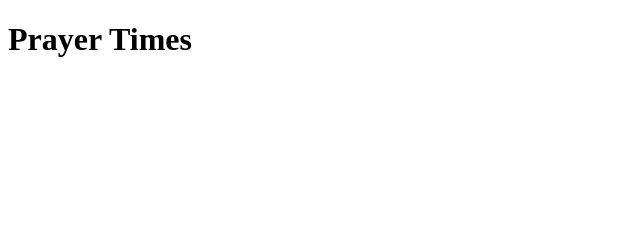
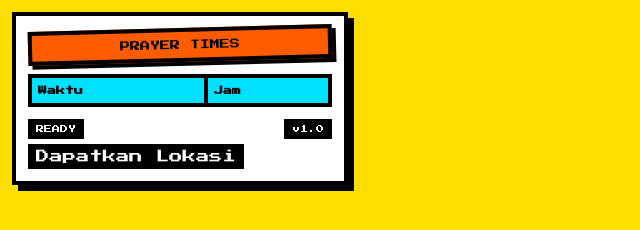
Before and after one commit to arrizarisky/Prayer-Times, a browser extension: page index.html in a window 1280 px wide. Shown: the whole page, without its empty margins (0-640 px from the left). Drawn offline with Linux system fonts and the light colour scheme.

Commit message:
`Update index.html and script.js to display prayer times based on user location`

```diff
--- a/index.html
+++ b/index.html
@@ -1,13 +1,57 @@
 <!DOCTYPE html>
-<html lang="en">
+<html lang="id">
   <head>
     <meta charset="UTF-8" />
-    <meta name="viewport" content="width=device-width, initial-scale=1.0" />
-    <title>Prayer Times</title>
+    <title>Pixel Prayer Times</title>
+
+    <link
+      href="https://fonts.googleapis.com/css2?family=Press+Start+2P&display=swap"
+      rel="stylesheet"
+    />
+    <link rel="stylesheet" href="style.css" />
   </head>
+
   <body>
-    <div id="app"></div>
+    <div id="app">
+      <div class="title-bar">PRAYER TIMES</div>
 
+      <table id="table">
+        <thead>
+          <tr>
+            <th>Waktu</th>
+            <th>Jam</th>
+          </tr>
+        </thead>
+        <tbody id="tableBody">
+          <!-- <tr>
+            <td>Subuh</td>
+            <td class="time">04:32</td>
+          </tr>
+          <tr>
+            <td>Dzuhur</td>
+            <td class="time">12:05</td>
+          </tr>
+          <tr>
+            <td>Ashar</td>
+            <td class="time">15:20</td>
+          </tr>
+          <tr>
+            <td>Maghrib</td>
+            <td class="time">18:12</td>
+          </tr>
+          <tr>
+            <td>Isya</td>
+            <td class="time">19:24</td>
+          </tr> -->
+        </tbody>
+      </table>
+
+      <div class="status-bar">
+        <span class="badge">READY</span>
+        <span class="badge">v1.0</span>
+      </div>
+      <button id="getLocation">Dapatkan Lokasi</button>
+    </div>
     <script src="script.js"></script>
   </body>
 </html>
--- a/script.js
+++ b/script.js
@@ -8,31 +8,60 @@ function prayerTimes(latitude, longitude) {
   )
     .then((response) => response.json())
     .then(function (response) {
-      console.log(response.data[1][0].timings);
+      let date = new Date();
+      let today = date.getDate - 1;
+      const data = response.data[1][0].timings;
+
+      let app = document.getElementById("app");
+      let table = document.getElementById("table");
+      let tbody = document.getElementById("tableBody");
+
+      for (i in data) {
+        let row = tbody.insertRow();
+        let name = row.insertCell(0);
+        let time = row.insertCell(1);
+        name.innerHTML = i;
+        time.innerHTML = data[i];
+        tbody.appendChild(row);
+      }
+      table.appendChild(tbody);
+      app.appendChild(table);
     });
 }
 
-function success(position) {
-  prayerTimes(position.coords.latitude, position.coords.longitude);
-}
+document.addEventListener("DOMContentLoaded", () => {
+  const btn = document.getElementById("getLocation");
 
-function error() {
-  alert("Lokasi tidak dapat dijangkau");
-}
+  if (!btn) {
+    console.error("Tombol getLocation tidak ditemukan");
+    return;
+  }
 
-function getUserLocation() {
-  if (navigator.geolocation) {
+  btn.addEventListener("click", getUserLocation);
+
+  function getUserLocation() {
+    alert("Lokasi anda terdeteksi");
+
+    if (!navigator.geolocation) {
+      alert("Browser tidak mendukung geolocation");
+      return;
+    }
+
     navigator.geolocation.getCurrentPosition(success, error);
-  } else {
-    alert("Dibutuhkan lokasi untuk Prayer Times");
   }
-}
+
+  function success(position) {
+    prayerTimes(position.coords.latitude, position.coords.longitude);
+
+    btn.style.display = "none";
+  }
+
+  function error() {
+    alert("Lokasi tidak dapat dijangkau");
+  }
+});
 
 function main() {
-  let app = document.getElementById("app");
-  let Title = document.createElement("h1");
-  Title.innerHTML = "Prayer Times";
-  app.appendChild(Title);
   getUserLocation();
 }
 main();
--- /dev/null
+++ b/style.css
@@ -0,0 +1,96 @@
+:root {
+  --yellow: #ffde00;
+  --orange: #ff5c00;
+  --blue: #00e0ff;
+  --pink: #ffc7ff;
+  --black: #000;
+  --white: #fff;
+  --border: 4px;
+  --shadow: 6px;
+}
+
+/* === POPUP BASE === */
+body {
+  margin: 0;
+  width: 360px;
+  height: auto;
+  background: var(--yellow);
+  font-family: "Press Start 2P", monospace;
+  color: var(--black);
+}
+
+/* === WINDOW STYLE === */
+#app {
+  margin: 12px;
+  background: var(--white);
+  border: var(--border) solid var(--black);
+  box-shadow: var(--shadow) var(--shadow) 0 var(--black);
+  padding: 12px;
+}
+
+/* === HEADER / TITLE BAR === */
+.title-bar {
+  background: var(--orange);
+  border: var(--border) solid var(--black);
+  box-shadow: 4px 4px 0 var(--black);
+  padding: 8px;
+  text-align: center;
+  font-size: 10px;
+  margin-bottom: 12px;
+  transform: rotate(-1.5deg);
+}
+
+/* === TABLE === */
+table {
+  width: 100%;
+  border-collapse: collapse;
+  font-size: 9px;
+}
+
+th,
+td {
+  border: var(--border) solid var(--black);
+  padding: 8px 6px;
+}
+
+th {
+  background: var(--blue);
+  text-align: left;
+}
+
+td.time {
+  text-align: right;
+  font-weight: bold;
+}
+
+tr:nth-child(even) {
+  background: #f2f2f2;
+}
+
+tr:hover {
+  background: var(--pink);
+}
+
+/* === FOOTER STATUS === */
+.status-bar {
+  margin-top: 12px;
+  display: flex;
+  justify-content: space-between;
+  font-size: 8px;
+}
+
+.badge {
+  background: var(--black);
+  color: var(--white);
+  padding: 4px 6px;
+  border: 2px solid var(--black);
+  margin-bottom: 5px;
+}
+
+#getLocation {
+  background: var(--black);
+  color: var(--white);
+  padding: 4px 6px;
+  border: 2px solid var(--black);
+  font-family: "Press Start 2P", monospace;
+}
```
Also changed, not shown: manifest.json (added).
